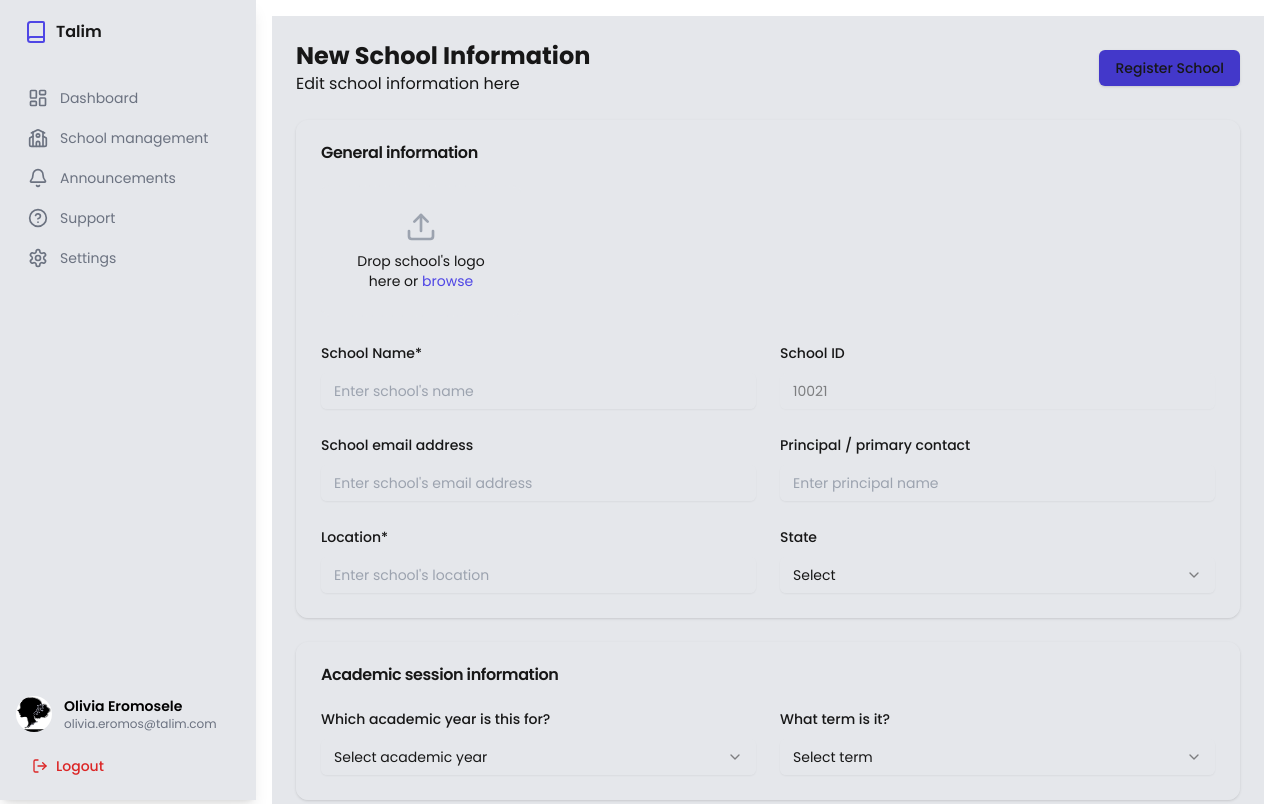
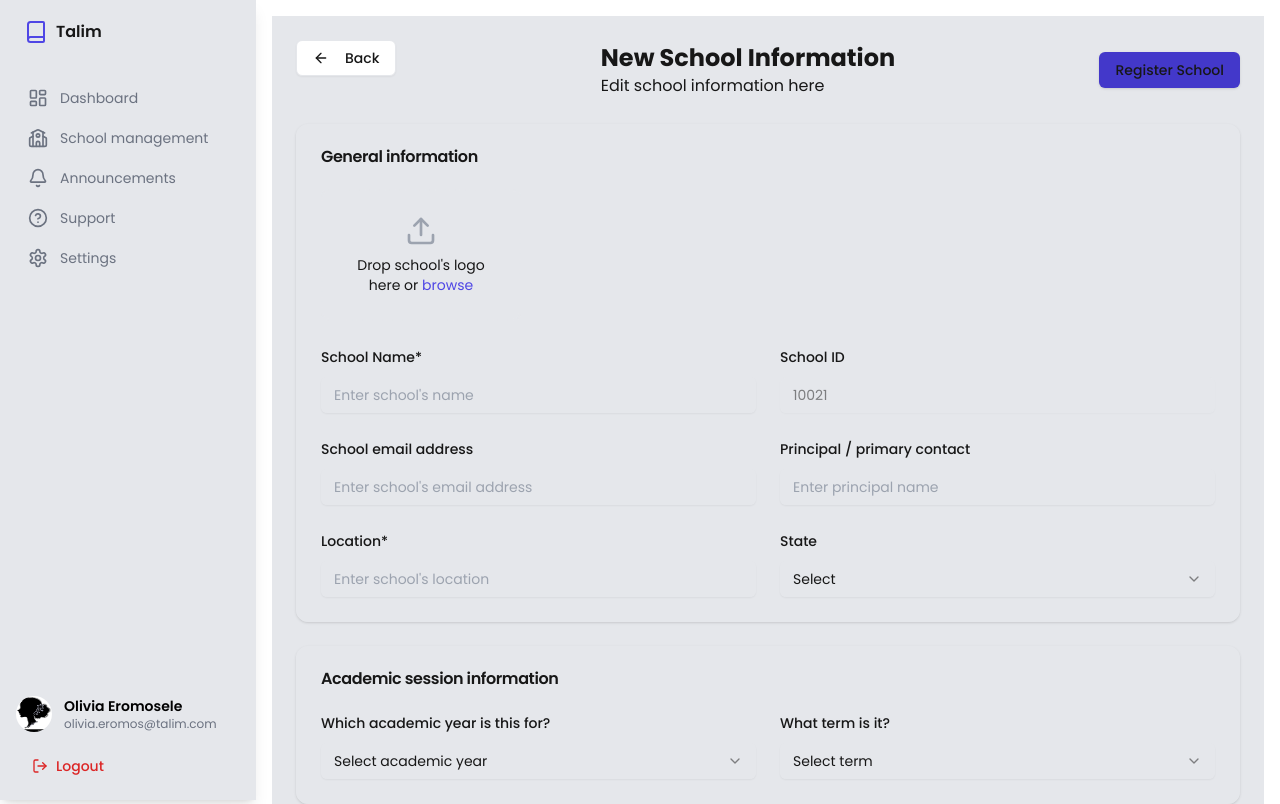
Before and after one commit to Saints-sparks/Talim-Admin-FE, a Next.js app: page /talimregister in a window 1280 px wide. Shown: the top 804 px of the page. Built offline with nearby package versions, Linux system fonts and the light colour scheme.

Commit message:
navigation corrected

```diff
--- a/src/components/Registrationform/Form.tsx
+++ b/src/components/Registrationform/Form.tsx
@@ -1,11 +1,14 @@
 "use client"
 
 import { useState, useRef } from "react"
+import { useParams, useRouter } from "next/navigation"
 import Image from "next/image"
 import { Button } from "@/components/ui/button"
 import { Card, CardContent, CardHeader, CardTitle, CardDescription } from "@/components/ui/card"
 import { Input } from "@/components/ui/input"
 import { Label } from "@/components/ui/label"
+import { ArrowLeft, MapPin, Calendar, School2, User, Mail, Pencil, Save, X } from "lucide-react"
+
 import {
   Select,
   SelectContent,
@@ -27,6 +30,7 @@ const NIGERIAN_STATES = [
 const ACADEMIC_YEARS = ["2023/2024", "2024/2025", "2025/2026"]
 const TERMS = ["First Term", "Second Term", "Third Term"]
 
+
 interface FormData {
   schoolLogo: string
   schoolName: string
@@ -42,6 +46,7 @@ interface FormData {
 }
 
 export function SchoolRegistrationForm() {
+  const router = useRouter()
   const [formData, setFormData] = useState<FormData>({
     schoolLogo: "",
     schoolName: "",
@@ -98,7 +103,15 @@ export function SchoolRegistrationForm() {
   return (
     <form onSubmit={handleSubmit} className="container mx-auto p-6 space-y-6">
       <div className="flex justify-between items-center">
+
+          <Button variant="outline" onClick={() => router.back()} className="mb-6 ">
+                  <ArrowLeft className="mr-2 h-4 w-4" />
+                  Back
+                </Button>
+
+
         <div>
+
           <h1 className="text-2xl font-bold">New School Information</h1>
           <p className="text-muted-foreground">Edit school information here</p>
         </div>
```
